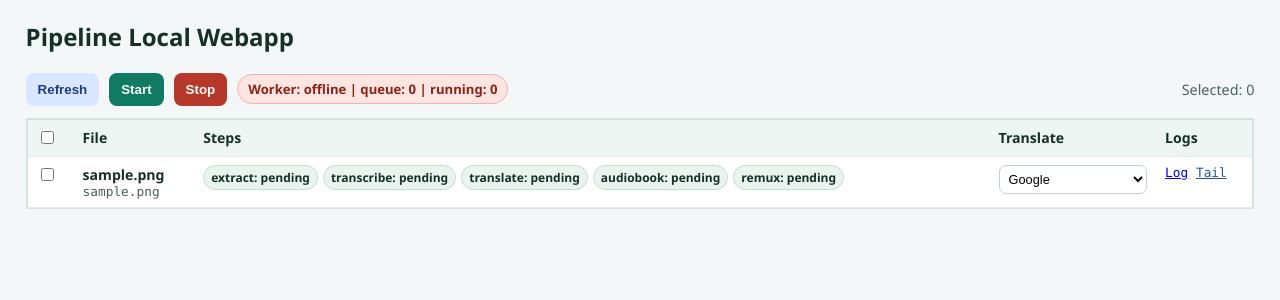
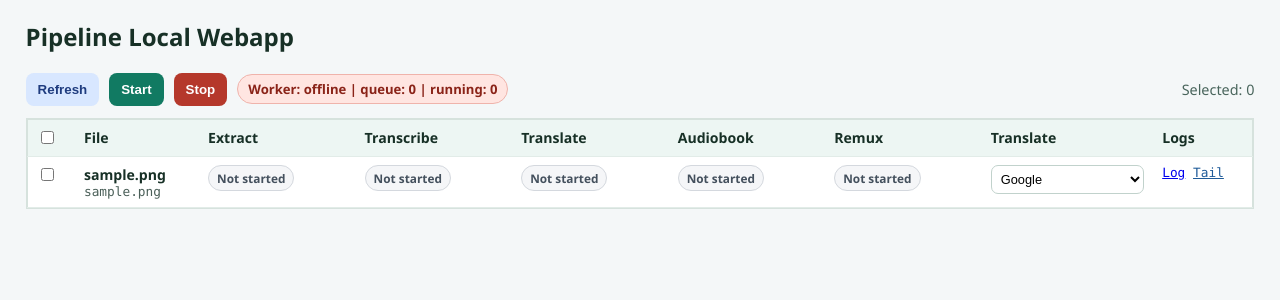
Before and after one commit to serginhoshm/audiobook-libs, a Django app: page / in a window 1280 px wide. Shown: the top 300 px of the page. Run offline with Django 5.2, Linux system fonts and the light colour scheme; tables that the repository leaves empty hold one stand-in row (values such as "Sample post").

Commit message:
Status chips

```diff
--- a/django_app/templates/pipeline_ui/index.html
+++ b/django_app/templates/pipeline_ui/index.html
@@ -20,8 +20,21 @@
     table { width: 100%; border-collapse: collapse; background: #fff; border: 1px solid #d6e2dd; }
     th, td { border-bottom: 1px solid #e2ece8; padding: 8px 9px; text-align: left; vertical-align: top; font-size: .88rem; }
     th { background: #edf6f3; position: sticky; top: 0; }
-    .chips { display: flex; flex-wrap: wrap; gap: 5px; }
-    .chip { padding: 3px 7px; border-radius: 999px; font-size: .75rem; font-weight: 700; border: 1px solid #c6dcd3; background: #e9f4ef; }
+    .step-col { min-width: 108px; }
+    .status-badge {
+      display: inline-block;
+      padding: 4px 8px;
+      border-radius: 999px;
+      font-size: .74rem;
+      font-weight: 700;
+      border: 1px solid transparent;
+      white-space: nowrap;
+    }
+    .status-not-started { background: #f5f6f8; border-color: #d4d8de; color: #44505d; }
+    .status-running { background: #fff5c7; border-color: #f3de80; color: #7b6500; }
+    .status-completed { background: #dff5e6; border-color: #a7d8b8; color: #1f5a34; }
+    .status-error { background: #ffe4e4; border-color: #f1b3b3; color: #8a1f1f; }
+    .status-unknown { background: #ff8a1f; border-color: #d46808; color: #ffffff; }
     select { width: 100%; border: 1px solid #c1d2cc; border-radius: 7px; padding: 5px; font-size: .8rem; background: #fff; }
     .mono { font-family: ui-monospace, Menlo, monospace; font-size: .8rem; color: #4a5f58; }
     .tail-link { color: #1f5b99; text-decoration: underline; cursor: pointer; background: none; border: 0; padding: 0; font: inherit; }
@@ -52,7 +65,11 @@
           <tr>
             <th><input type="checkbox" id="all"></th>
             <th>File</th>
-            <th>Steps</th>
+            <th class="step-col">Extract</th>
+            <th class="step-col">Transcribe</th>
+            <th class="step-col">Translate</th>
+            <th class="step-col">Audiobook</th>
+            <th class="step-col">Remux</th>
             <th>Translate</th>
             <th>Logs</th>
           </tr>
@@ -98,8 +115,8 @@
       all.indeterminate = sel.length > 0 && sel.length < total;
     }
 
-    function chip(text) {
-      return `<span class="chip">${text}</span>`;
+    function statusBadge(label, className) {
+      return `<span class="status-badge ${className}">${label}</span>`;
     }
 
     function selectField(videoId, key, value, options) {
@@ -171,7 +188,7 @@
       }
     }
 
-    function buildDisplaySteps(run) {
+    function buildDisplayStepMap(run) {
       const orderedStepNames = ['extract', 'transcribe', 'translate', 'audiobook', 'remux'];
       const stepMap = new Map();
 
@@ -179,21 +196,44 @@
         stepMap.set(step.step_name, step.status || 'pending');
       });
 
-      return orderedStepNames.map((stepName) => ({
-        step_name: stepName,
-        status: stepMap.get(stepName) || 'pending'
-      }));
+      return Object.fromEntries(orderedStepNames.map((stepName) => [stepName, stepMap.get(stepName) || 'pending']));
+    }
+
+    function mapStepStatus(rawStatus) {
+      const normalized = String(rawStatus || '').trim().toLowerCase();
+
+      if (!normalized || normalized === 'pending' || normalized === 'queued' || normalized === 'discovered') {
+        return { label: 'Not started', className: 'status-not-started' };
+      }
+
+      if (normalized === 'running' || normalized === 'stopping') {
+        return { label: 'Running', className: 'status-running' };
+      }
+
+      if (normalized === 'success' || normalized === 'completed' || normalized === 'done') {
+        return { label: 'Completed', className: 'status-completed' };
+      }
+
+      if (normalized === 'failed' || normalized === 'error') {
+        return { label: 'Error', className: 'status-error' };
+      }
+
+      return { label: 'Unknown', className: 'status-unknown' };
     }
 
     function render() {
       tbody.innerHTML = items.map(item => {
         const run = item.latest_run;
         const profile = item.profile;
-        const steps = buildDisplaySteps(run);
+        const stepMap = buildDisplayStepMap(run);
+        const extractStatus = mapStepStatus(stepMap.extract);
+        const transcribeStatus = mapStepStatus(stepMap.transcribe);
+        const translateStatus = mapStepStatus(stepMap.translate);
+        const audiobookStatus = mapStepStatus(stepMap.audiobook);
+        const remuxStatus = mapStepStatus(stepMap.remux);
         const logActions = run?.log_url
           ? `<a href="${run.log_url}" target="_blank" rel="noopener noreferrer">Log</a> <button type="button" class="tail-link" data-log-url="${run.log_url}" data-file-name="${escapeHtml(item.file_name)}">Tail</button>`
           : '-';
-        const stepsHtml = steps.map(s => chip(`${s.step_name}: ${s.status}`)).join('');
 
         const translateHtml = selectField(item.id, 'translate', translateOptionValue(profile), [
           { value: 'google', label: 'Google' },
@@ -209,7 +249,11 @@
           <tr>
             <td><input type="checkbox" class="row-check" data-id="${item.id}"></td>
             <td><b>${item.file_name}</b><div class="mono">${item.file_path}</div></td>
-            <td><div class="chips">${stepsHtml}</div></td>
+            <td>${statusBadge(extractStatus.label, extractStatus.className)}</td>
+            <td>${statusBadge(transcribeStatus.label, transcribeStatus.className)}</td>
+            <td>${statusBadge(translateStatus.label, translateStatus.className)}</td>
+            <td>${statusBadge(audiobookStatus.label, audiobookStatus.className)}</td>
+            <td>${statusBadge(remuxStatus.label, remuxStatus.className)}</td>
             <td>${translateHtml}</td>
             <td class="mono">${logActions}</td>
           </tr>
```
